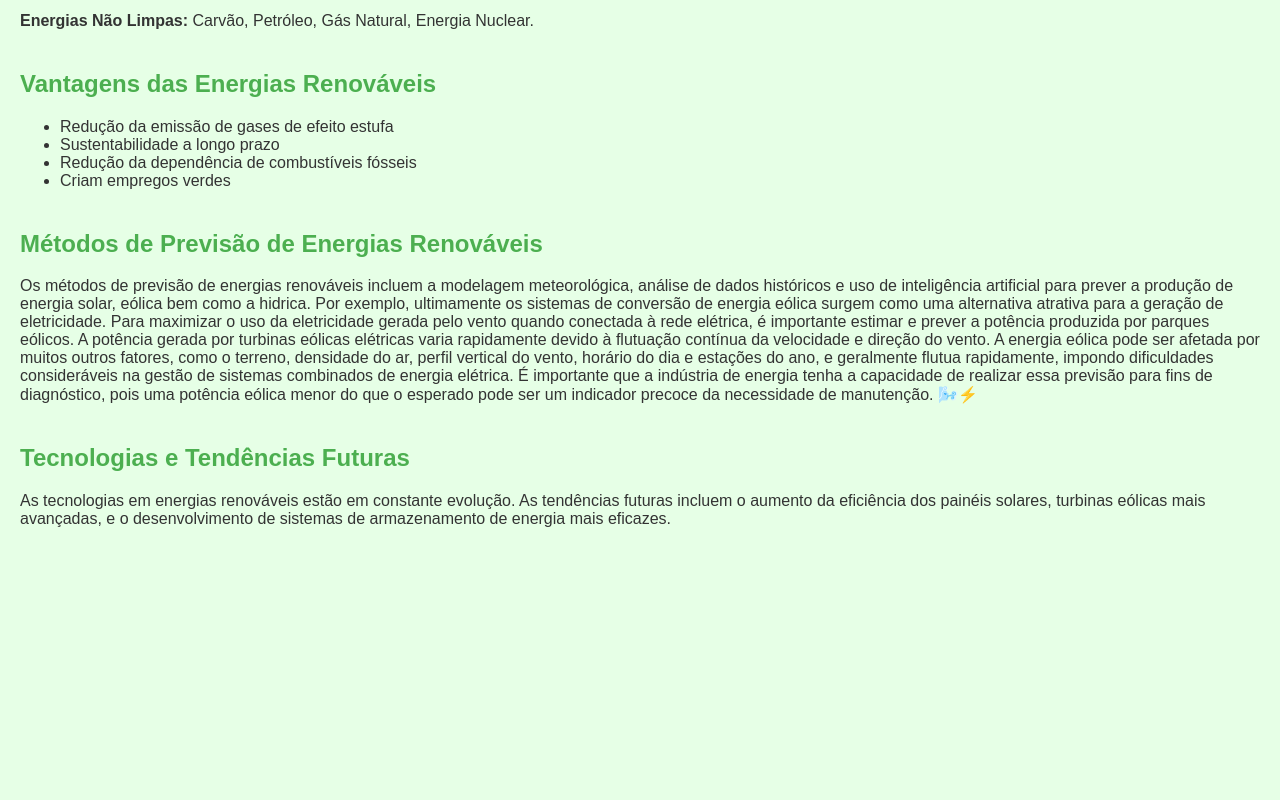
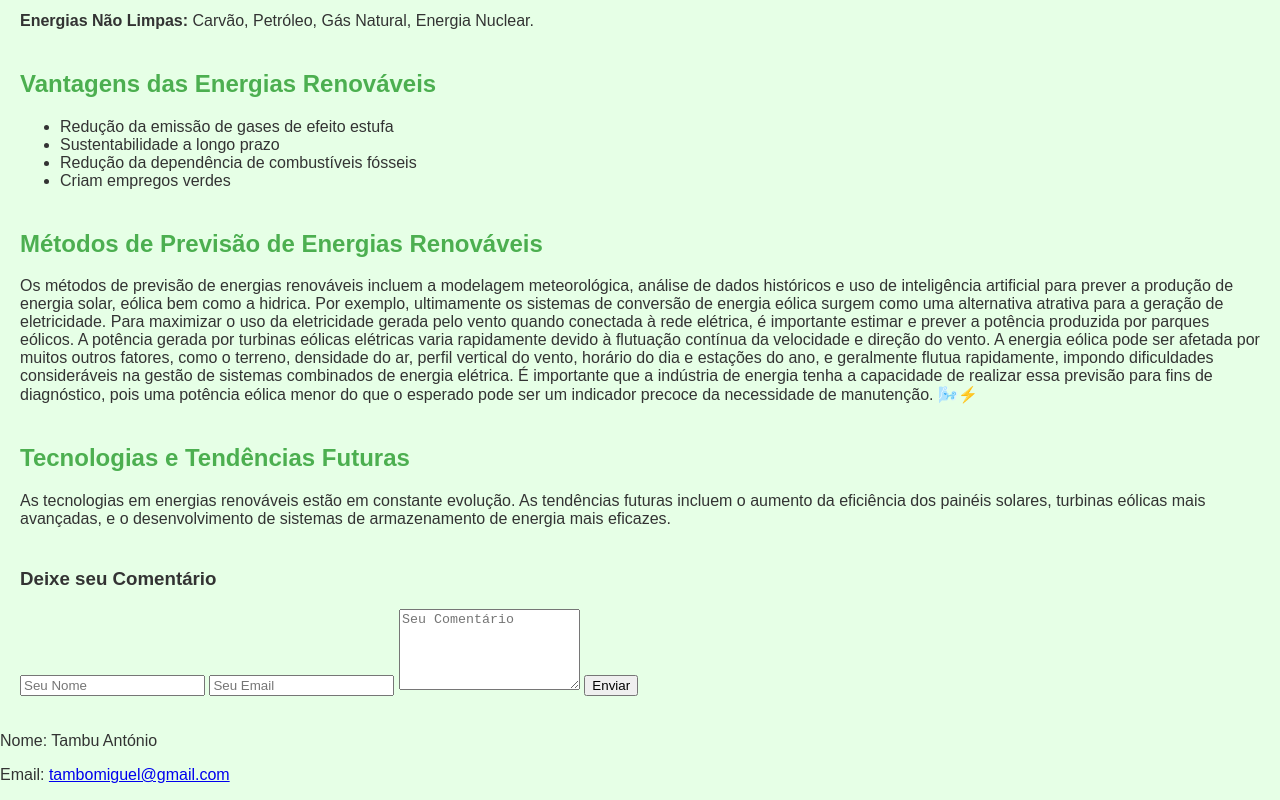
Before and after one commit to tmantono/energia-renovavel, a plain HTML site: page index.html in a window 1280 px wide. Shown: the part 374-1174 px from the top of the page. Before the commit the page ends 962 px from the top, so only its background shows below. Drawn offline with Linux system fonts and the light colour scheme.

Commit message:
Add files via upload

```diff
--- a/index.html
+++ b/index.html
@@ -87,6 +87,23 @@
             <h2>Tecnologias e Tendências Futuras</h2>
             <p>As tecnologias em energias renováveis estão em constante evolução. As tendências futuras incluem o aumento da eficiência dos painéis solares, turbinas eólicas mais avançadas, e o desenvolvimento de sistemas de armazenamento de energia mais eficazes.</p>
         </section>
+
+<section class="comments">
+            <h3>Deixe seu Comentário</h3>
+            <form>
+                <input type="text" name="name" placeholder="Seu Nome" required>
+                <input type="email" name="email" placeholder="Seu Email" required>
+                <textarea name="comment" rows="5" placeholder="Seu Comentário" required></textarea>
+                <button type="submit">Enviar</button>
+            </form>
+        </section>
+
     </div>
+    <footer>
+        <p>Nome: Tambu António</p>
+        <p>Email: <a href="mailto:tambomiguel@gmail.com">tambomiguel@gmail.com</a></p>
+    </footer>
+    </div>
+
 </body>
 </html>
```
